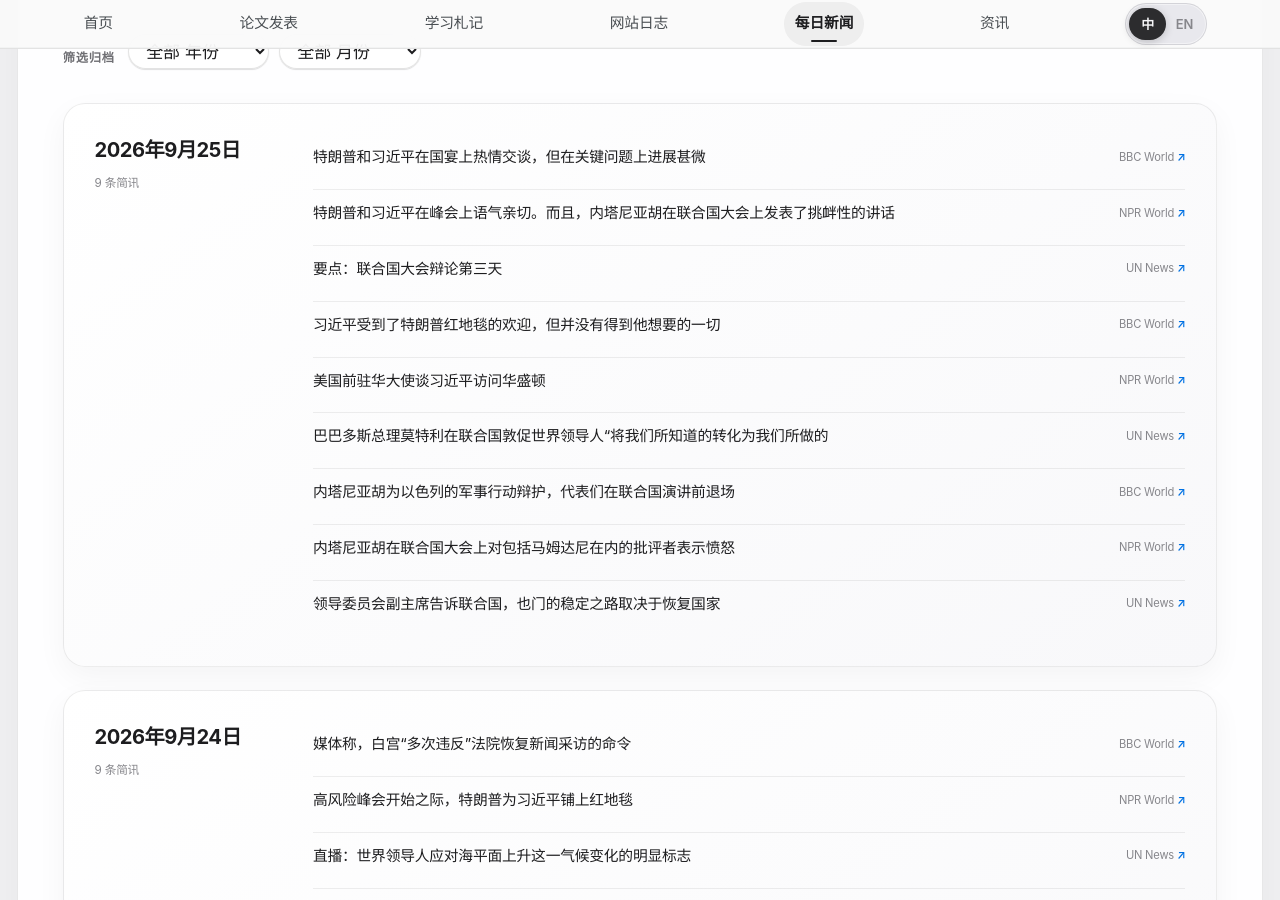
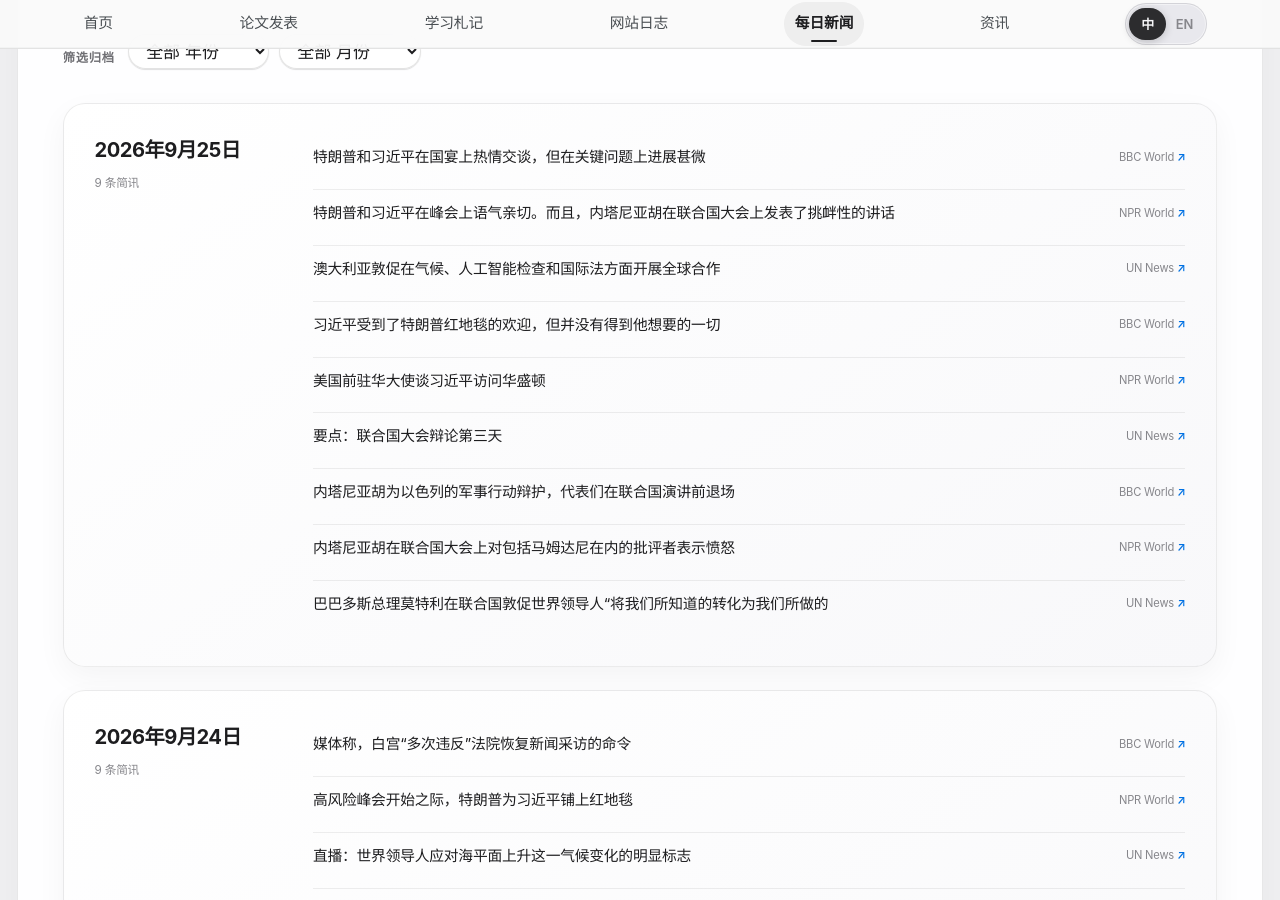
Before and after one commit to HaoxiangLuo/HaoxiangLuo.github.io, a Jekyll site: the page built from _pages/daily-news-zh.html, in a window 1280 px wide and 900 px high, scrolled down 297 px. Built offline with Jekyll 4.4.1, drawn with Linux system fonts in a browser that asks for light colours; a style sheet for code colours, icons or effects is not loaded.

Commit message:
Update daily news 2026-09-25

```diff
--- a/_data/daily_news.json
+++ b/_data/daily_news.json
@@ -1,5 +1,5 @@
 {
-  "updated_at": "2026-09-25T19:25:14+08:00",
+  "updated_at": "2026-09-25T20:30:46+08:00",
   "days": [
     {
       "date": "2026-09-25",
@@ -17,10 +17,10 @@
           "title_zh": "特朗普和习近平在峰会上语气亲切。而且，内塔尼亚胡在联合国大会上发表了挑衅性的讲话"
         },
         {
-          "title": "The Takeaway: UN General Assembly debate Day 3",
+          "title": "Australia urges global cooperation on climate, AI checks and international law",
           "source": "UN News",
-          "url": "https://news.un.org/feed/view/en/story/2026/09/1168434",
-          "title_zh": "要点：联合国大会辩论第三天"
+          "url": "https://news.un.org/feed/view/en/story/2026/09/1168435",
+          "title_zh": "澳大利亚敦促在气候、人工智能检查和国际法方面开展全球合作"
         },
         {
           "title": "Xi got Trump's red carpet welcome - but not everything he wanted",
@@ -35,10 +35,10 @@
           "title_zh": "美国前驻华大使谈习近平访问华盛顿"
         },
         {
-          "title": "‘Turn what we know into what we do,’ Barbados PM Mottley urges world leaders at UN",
+          "title": "The Takeaway: UN General Assembly debate Day 3",
           "source": "UN News",
-          "url": "https://news.un.org/feed/view/en/story/2026/09/1168433",
-          "title_zh": "巴巴多斯总理莫特利在联合国敦促世界领导人“将我们所知道的转化为我们所做的"
+          "url": "https://news.un.org/feed/view/en/story/2026/09/1168434",
+          "title_zh": "要点：联合国大会辩论第三天"
         },
         {
           "title": "Netanyahu defends Israeli military action as delegates walk out before UN speech",
@@ -53,10 +53,10 @@
           "title_zh": "内塔尼亚胡在联合国大会上对包括马姆达尼在内的批评者表示愤怒"
         },
         {
-          "title": "Yemen’s path to stability depends on restoring the state, Leadership Council vice-president tells UN",
+          "title": "‘Turn what we know into what we do,’ Barbados PM Mottley urges world leaders at UN",
           "source": "UN News",
-          "url": "https://news.un.org/feed/view/en/story/2026/09/1168432",
-          "title_zh": "领导委员会副主席告诉联合国，也门的稳定之路取决于恢复国家"
+          "url": "https://news.un.org/feed/view/en/story/2026/09/1168433",
+          "title_zh": "巴巴多斯总理莫特利在联合国敦促世界领导人“将我们所知道的转化为我们所做的"
         }
       ]
     },
```
